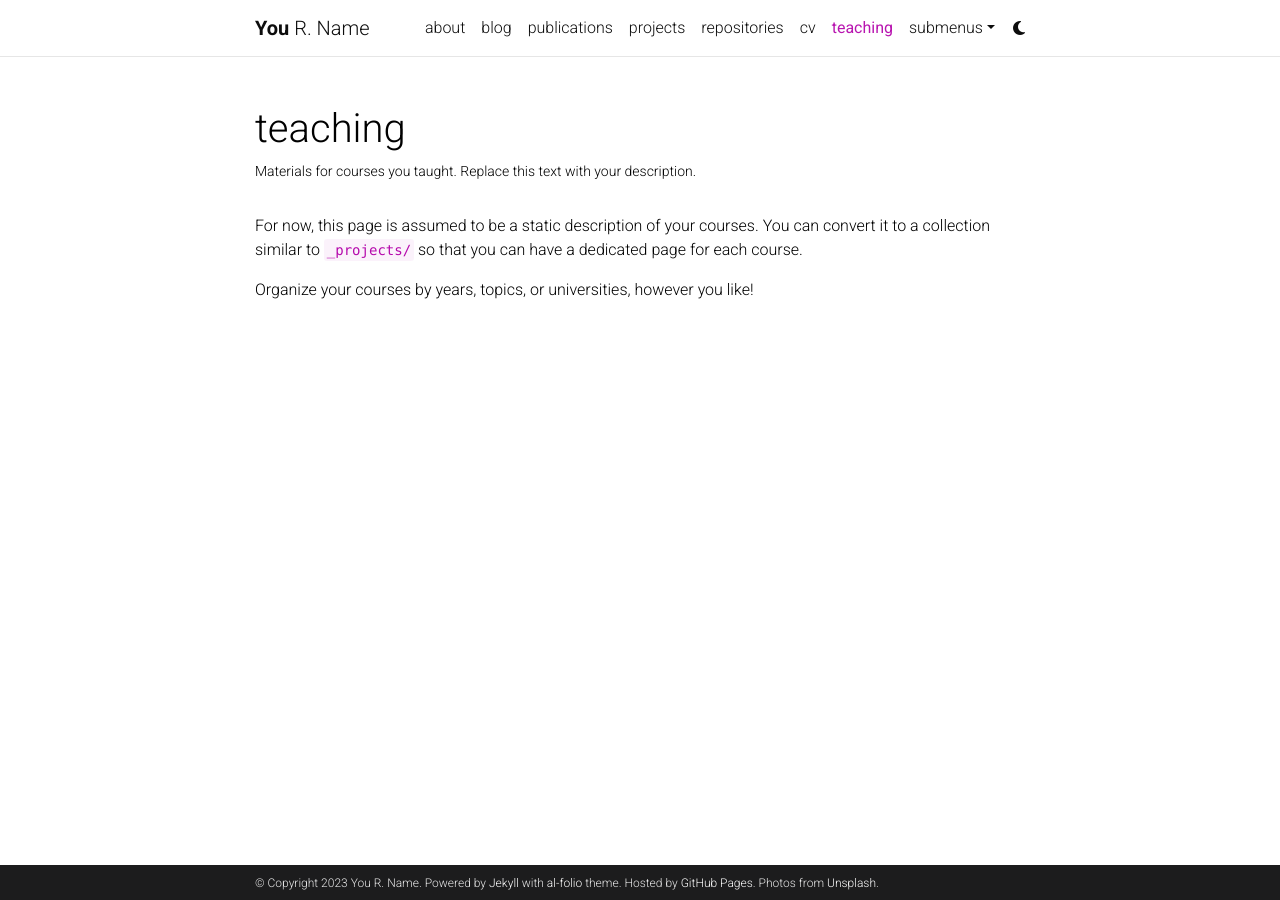
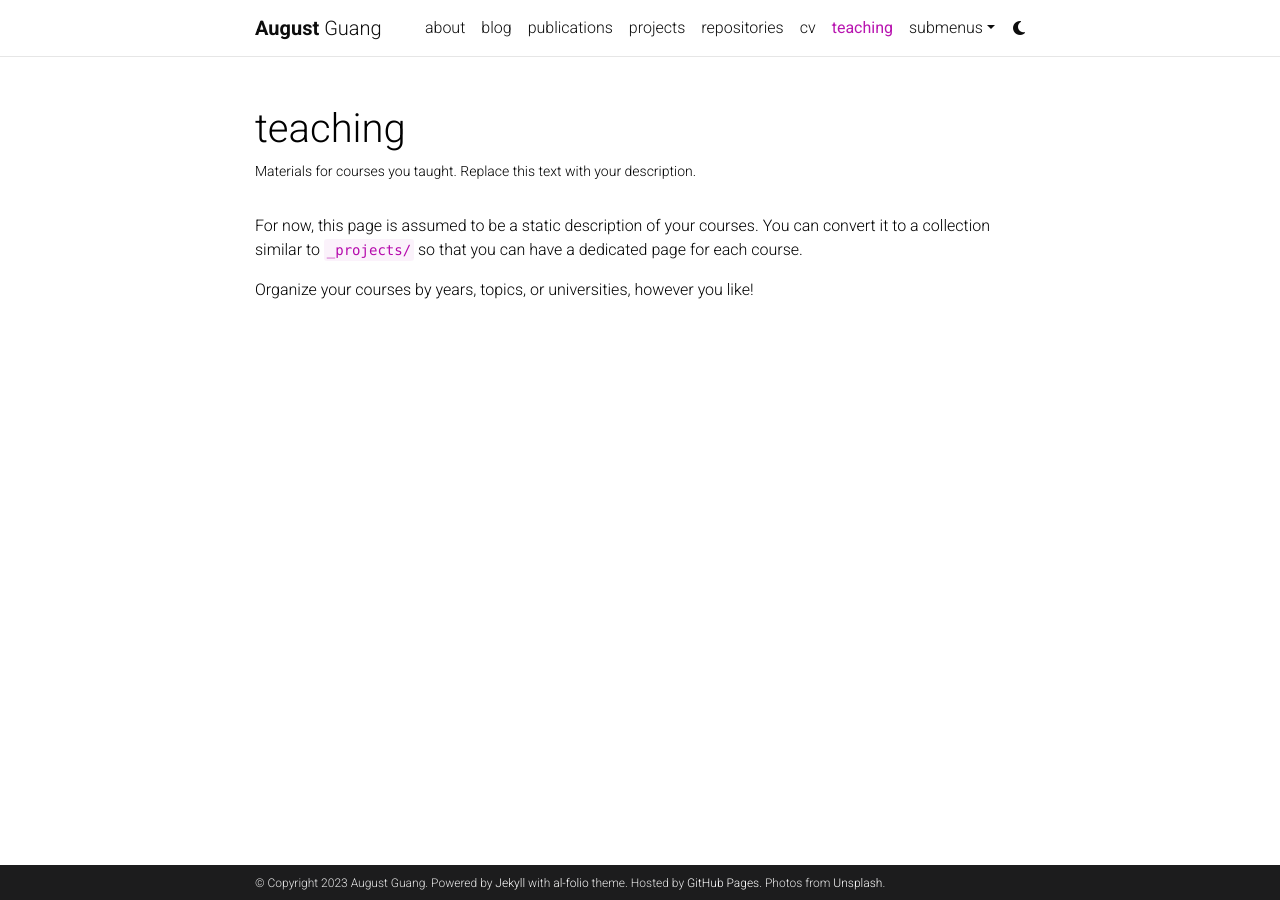
Before and after one commit to aguang/aguang.github.io, a Jekyll site: the page built from _pages/teaching.md, in a window 1280 px wide. Built offline with Jekyll 4.4.1, drawn with Linux system fonts in a browser that asks for light colours; comment, search, counter and statistics services are not loaded; a style sheet for code colours, icons or effects is not loaded.

Commit message:
Update _config.yml

```diff
--- a/_config.yml
+++ b/_config.yml
@@ -3,10 +3,10 @@
 # -----------------------------------------------------------------------------
 
 title: blank # the website title (if blank, full name will be used instead)
-first_name: You
-middle_name: R.
-last_name: Name
-email: you@example.com
+first_name: August
+middle_name:
+last_name: Guang
+email: august_guang@brown.edu
 description: > # the ">" symbol means to ignore newlines until "footer_text:"
   A simple, whitespace theme for academics. Based on [*folio](https://github.com/bogoli/-folio) design.
 footer_text: >
@@ -18,8 +18,8 @@
 lang: en # the language of your site (for example: en, fr, cn, ru, etc.)
 icon: ⚛️  # the emoji used as the favicon (alternatively, provide image name in /assets/img/)
 
-url: https://alshedivat.github.io # the base hostname & protocol for your site
-baseurl: /al-folio # the subpath of your site, e.g. /blog/
+url: https://aguang.github.io # the base hostname & protocol for your site
+baseurl: # the subpath of your site, e.g. /blog/
 last_updated: false # set to true if you want to display last updated in the footer
 impressum_path:  # set to path to include impressum link in the footer, use the same path as permalink in a page, helps to conform with EU GDPR
 
```
